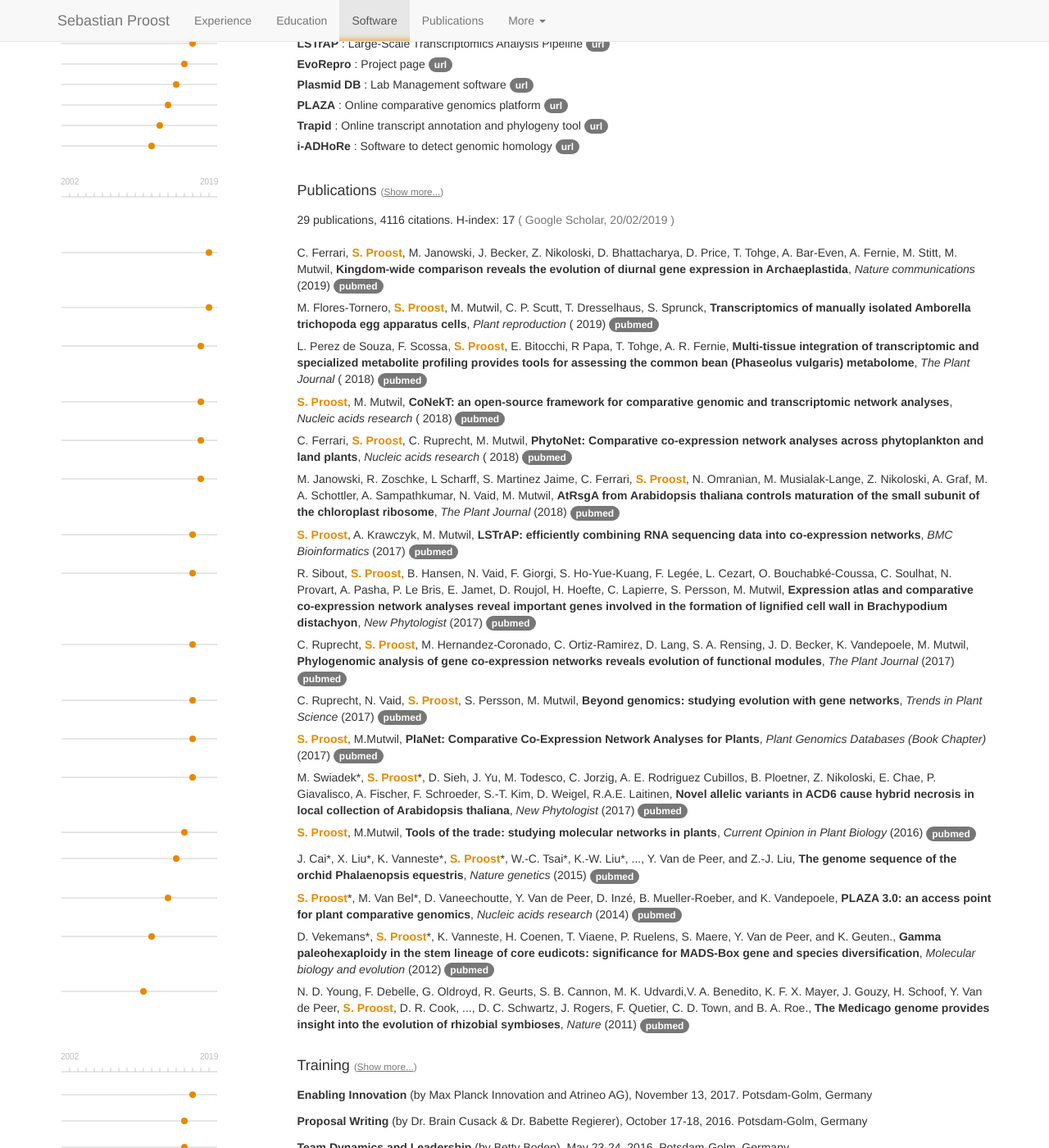
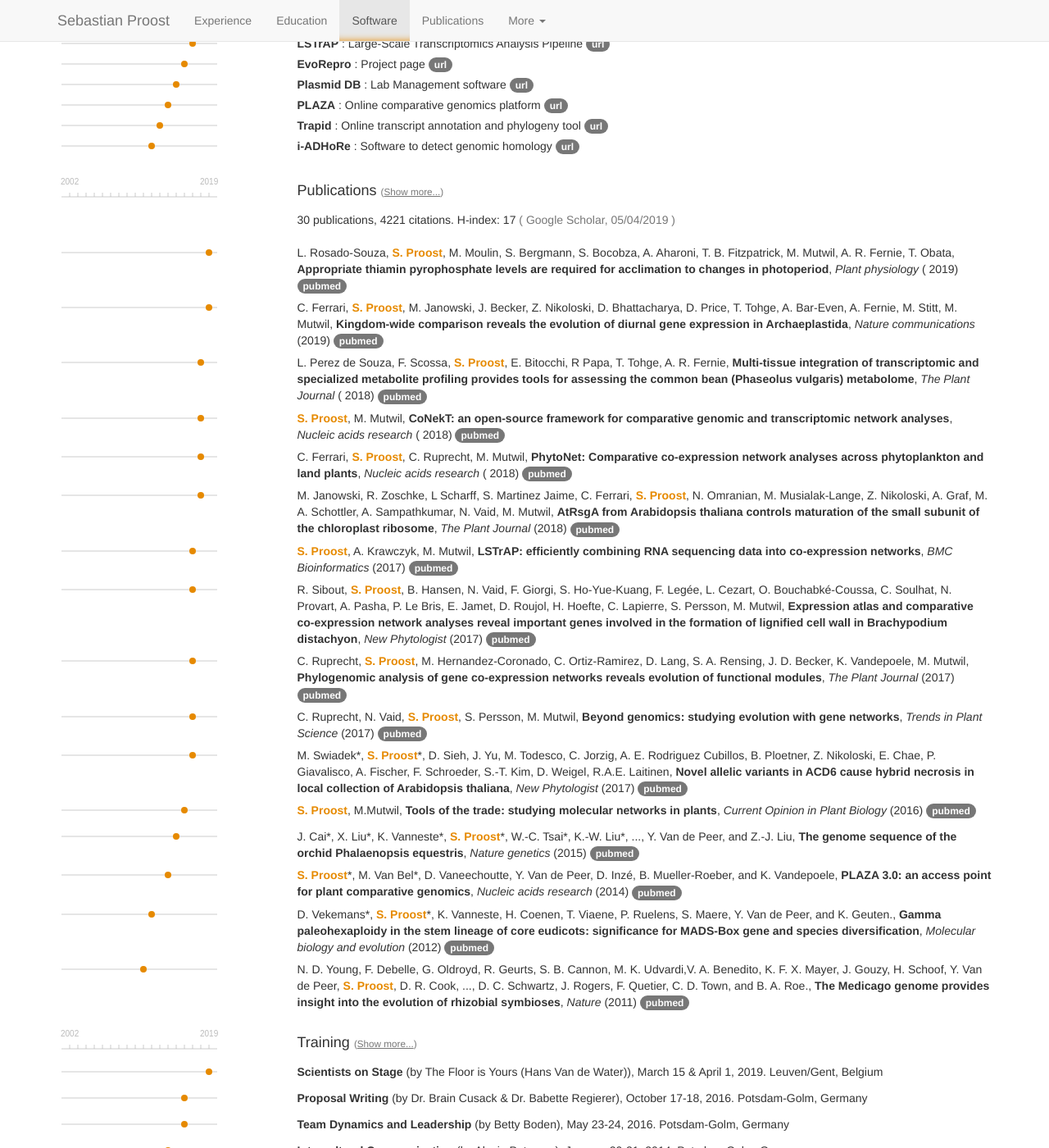
Before and after one commit to sepro/resume-pre2020, a Jekyll site: the page built from index.html, in a window 1280 px wide and 1400 px high, scrolled down 889 px. Shown: the whole window at 82% size. Built offline with Jekyll 4.4.1, drawn with Linux system fonts in a browser that asks for light colours; Markdown is read by kramdown in place of the engine named in the settings.

Commit message:
added paper Laise, congrats !
updated counts

```diff
--- a/_data/citations.yaml
+++ b/_data/citations.yaml
@@ -1,6 +1,6 @@
 platform: Google Scholar
-date: 20/02/2019
-publication_count: 29
-count: 4116
+date: 05/04/2019
+publication_count: 30
+count: 4221
 hindex: 17
 i10index: 22
--- a/_data/publications.csv
+++ b/_data/publications.csv
@@ -1,6 +1,7 @@
 Authors,Title,Journal,Year,Selected,PMID
+"L. Rosado-Souza, S. Proost, M. Moulin, S. Bergmann, S. Bocobza, A. Aharoni, T. B. Fitzpatrick, M. Mutwil, A. R. Fernie, T. Obata", Appropriate thiamin pyrophosphate levels are required for acclimation to changes in photoperiod, Plant physiology, 2019,1,30837347
 "C. Ferrari, S. Proost, M. Janowski, J. Becker, Z. Nikoloski, D. Bhattacharya, D. Price, T. Tohge, A. Bar-Even, A. Fernie, M. Stitt, M. Mutwil", Kingdom-wide comparison reveals the evolution of diurnal gene expression in Archaeplastida,Nature communications,2019,1,30760717
-"M. Flores-Tornero, S. Proost, M. Mutwil, C. P. Scutt, T. Dresselhaus, S. Sprunck", Transcriptomics of manually isolated Amborella trichopoda egg apparatus cells, Plant reproduction, 2019,1,30707279
+"M. Flores-Tornero, S. Proost, M. Mutwil, C. P. Scutt, T. Dresselhaus, S. Sprunck", Transcriptomics of manually isolated Amborella trichopoda egg apparatus cells, Plant reproduction, 2019,0,30707279
 "L. Perez de Souza, F. Scossa, S. Proost, E. Bitocchi, R Papa, T. Tohge, A. R. Fernie", Multi‐tissue integration of transcriptomic and specialized metabolite profiling provides tools for assessing the common bean (Phaseolus vulgaris) metabolome, The Plant Journal, 2018,1,30480348
 "S. Proost, M. Mutwil", CoNekT: an open-source framework for comparative genomic and transcriptomic network analyses, Nucleic acids research, 2018,1,29718322
 "C. Ferrari, S. Proost, C. Ruprecht, M. Mutwil", PhytoNet: Comparative co-expression network analyses across phytoplankton and land plants, Nucleic acids research, 2018,1,29718316
@@ -9,7 +10,7 @@ Authors,Title,Journal,Year,Selected,PMID
 "R. Sibout, S. Proost, B. Hansen, N. Vaid, F. Giorgi, S. Ho-Yue-Kuang, F. Legée, L. Cezart, O. Bouchabké-Coussa, C. Soulhat, N. Provart, A. Pasha, P. Le Bris, E. Jamet, D. Roujol, H. Hoefte, C. Lapierre, S. Persson, M. Mutwil",Expression atlas and comparative co-expression network analyses reveal important genes involved in the formation of lignified cell wall in Brachypodium distachyon, New Phytologist,2017,1,28617955
 "C. Ruprecht, S. Proost, M. Hernandez-Coronado, C. Ortiz-Ramirez, D. Lang, S. A. Rensing, J. D. Becker, K. Vandepoele, M. Mutwil",Phylogenomic analysis of gene co-expression networks reveals evolution of functional modules,The Plant Journal,2017,1,28161902
 "C. Ruprecht, N. Vaid, S. Proost, S. Persson, M. Mutwil",Beyond genomics: studying evolution with gene networks,Trends in Plant Science,2017,1,28126286
-"S. Proost, M.Mutwil",PlaNet: Comparative Co-Expression Network Analyses for Plants,Plant Genomics Databases (Book Chapter),2017,1,27987173
+"S. Proost, M.Mutwil",PlaNet: Comparative Co-Expression Network Analyses for Plants,Plant Genomics Databases (Book Chapter),2017,0,27987173
 "M. Swiadek*, S. Proost*, D. Sieh, J. Yu, M. Todesco, C. Jorzig, A. E. Rodriguez Cubillos, B. Ploetner, Z. Nikoloski, E. Chae, P. Giavalisco, A. Fischer, F. Schroeder, S.-T. Kim, D. Weigel, R.A.E. Laitinen",Novel allelic variants in ACD6 cause hybrid necrosis in local collection of Arabidopsis thaliana,New Phytologist,2017,1,27588563
 "S. Proost, M.Mutwil",Tools of the trade: studying molecular networks in plants,Current Opinion in Plant Biology,2016,1,26990519
 "M. A. Omidbakhshfard, S. Proost, U. Fujikura, B. Mueller-Roeber",Growth-regulating factors (GRFs): a small transcription factor family with important functions in plant biology,Molecular plant,2015,0,25620770
--- a/_data/training.csv
+++ b/_data/training.csv
@@ -1,5 +1,6 @@
 Name,Teacher,Date,Year,YearStop,City,Country,Selected
-Enabling Innovation,Max Planck Innovation and Atrineo AG,November 13,2017,,Potsdam-Golm,Germany,1
+Scientists on Stage,The Floor is Yours (Hans Van de Water),March 15 & April 1,2019,,Leuven/Gent,Belgium,1
+Enabling Innovation,Max Planck Innovation and Atrineo AG,November 13,2017,,Potsdam-Golm,Germany,0
 Proposal Writing,Dr. Brain Cusack & Dr. Babette Regierer,October 17-18,2016,,Potsdam-Golm,Germany,1
 Team Dynamics and Leadership,Betty Boden,May 23-24,2016,,Potsdam-Golm,Germany,1
 Fundamentals of image processing with Adobe Photoshop,Dr. Katja Toepfer,April 29-30,2015,,Potsdam-Golm,Germany,0
```
